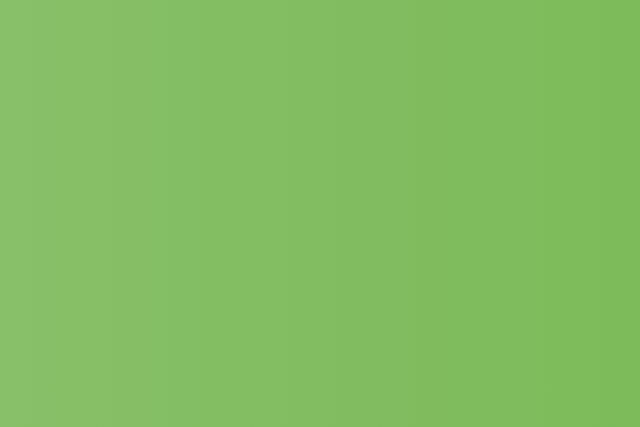
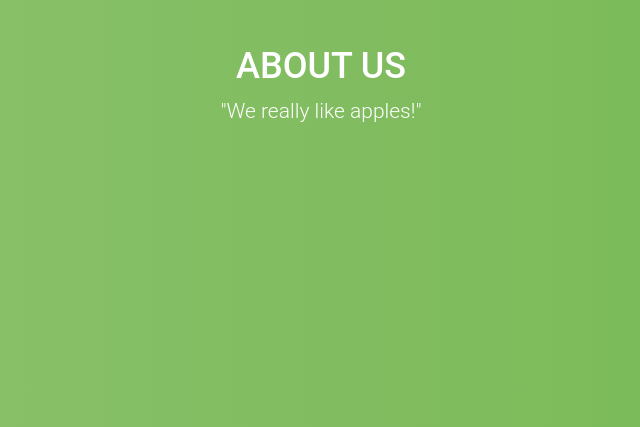
Before and after one commit to ghartman1620/TeachShare, a Django app: page /account/ in a window 1280 px wide. Shown: the part 373-800 px from the top of the page, without its empty margins (319-959 px from the left). Run offline with Django 3.2, Linux system fonts and the light colour scheme; some libraries are stand-ins or nearby versions.

Commit message:
add about us overlay to carousel

```diff
--- a/TeachShare_WebApp/accounts/static/accounts/home.css
+++ b/TeachShare_WebApp/accounts/static/accounts/home.css
@@ -19,6 +19,20 @@
     background: #295B2F;
 }
 
+.overlay {
+  color:#fff;
+  position:absolute;
+  z-index:12;
+  top:50%;
+  left:0;
+  width:100%;
+  text-align:center;
+}
+
+.carousel-inner > .item > img {
+    margin: 0 auto;
+}
+
 body {
   background: #FCF4E3
     ; /* fallback for old browsers */
--- a/TeachShare_WebApp/accounts/templates/accounts/home.html
+++ b/TeachShare_WebApp/accounts/templates/accounts/home.html
@@ -23,6 +23,12 @@
 <!-- Carousel -->
 <div class="container">
 	<section>
+		<div class="overlay">
+			<h1>ABOUT US</h1>
+			<p class="lead">
+			"We really like apples!"
+			</p>
+		</div>
 		<div class="carousel slide" id="carousel" data-ride="carousel">
 				<ol class="carousel-indicators">
 					<li data-target="#carousel" data-slide-to="0" class="active"></li>
@@ -37,10 +43,6 @@
 						<img src="http://jonvilma.com/images/apple-16.jpg" alt="Stock 1">
 						<div class="container">
 							<div class="carousel-caption">
-								<h1>About Us</h1>
-								<p class="lead">
-									"Cras justo odio, dapibus ac facilisis in, egestas eget quam. Donec id elit non mi porta gravida at eget metus. Nullam id dolor id nibh ultricies vehicula ut id elit."
-								</p>
 							</div>
 						</div>
 					</div>
```
